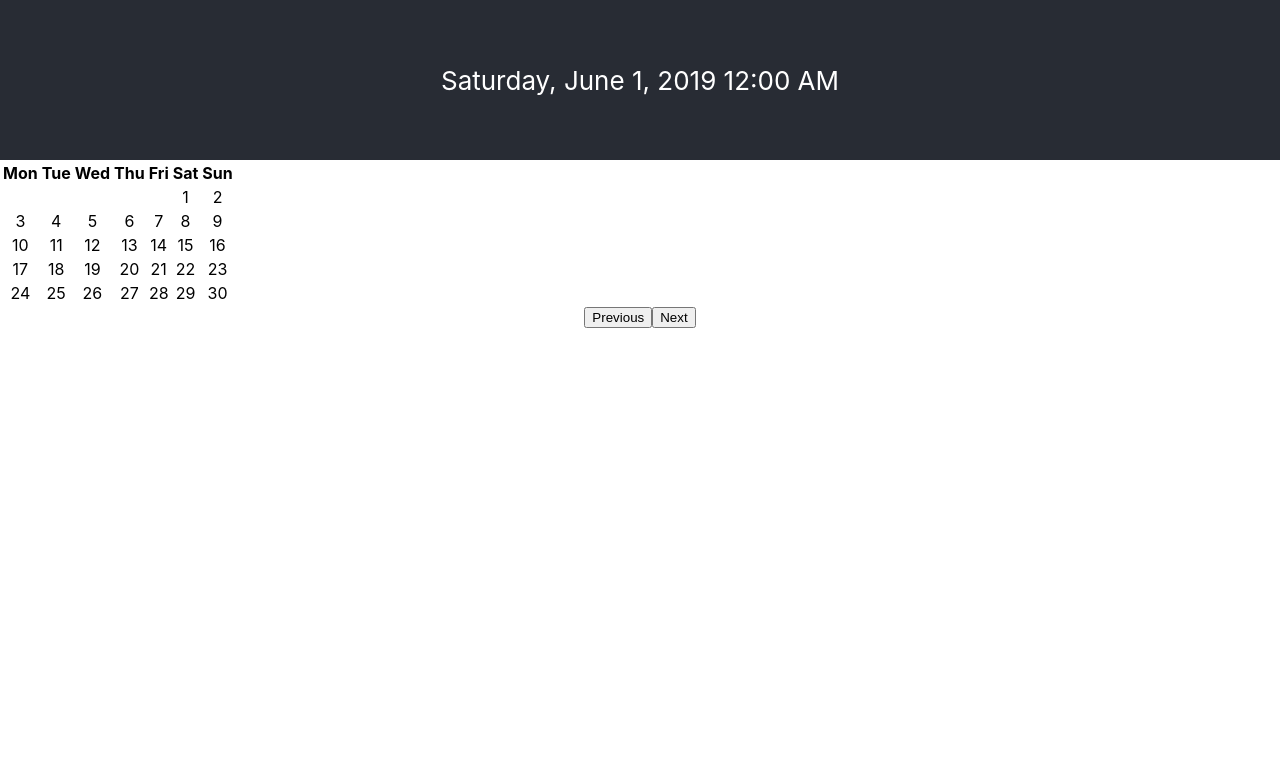
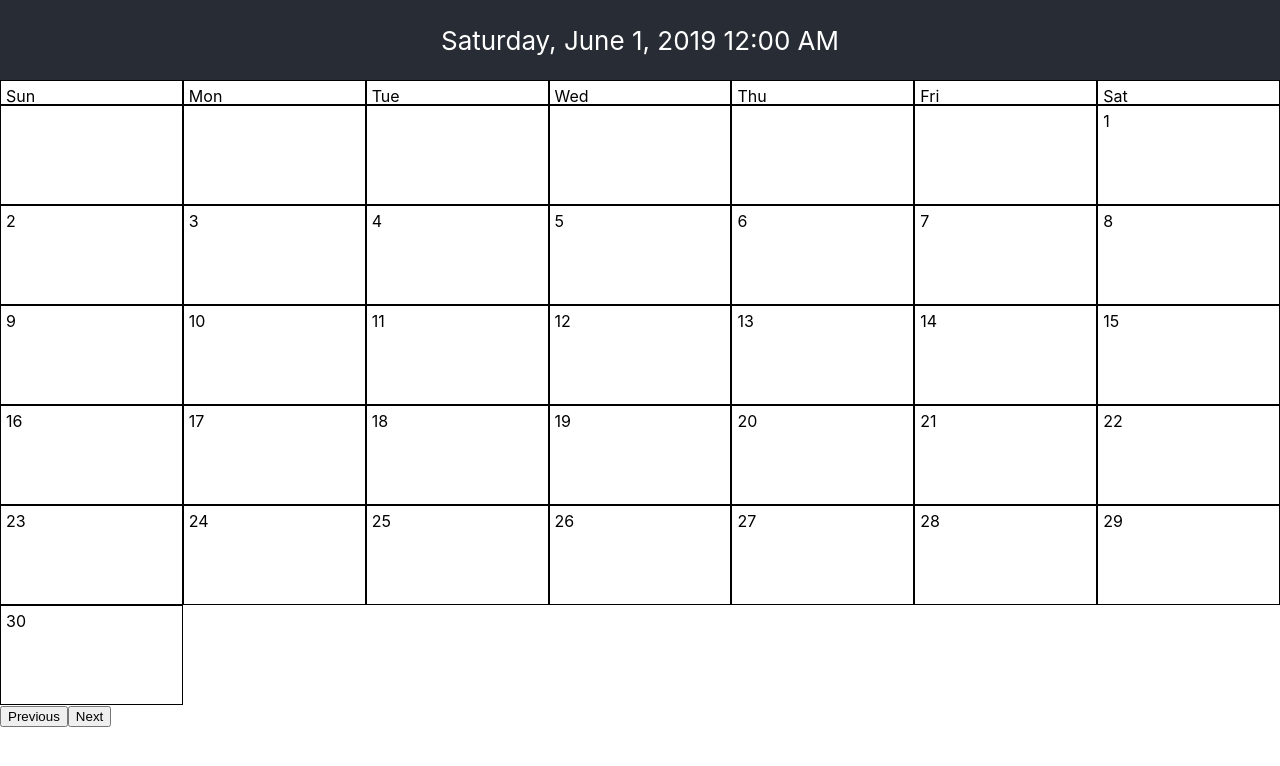
Before and after one commit to leannezhang/calendar, a React (Create React App) app in the folder web_client/: page / in a window 1280 px wide. Shown: the top 766 px of the page. Built offline with nearby package versions, Linux system fonts and the light colour scheme.

Commit message:
Added css grid styling

```diff
--- a/web_client/src/App.css
+++ /dev/null
@@ -1,33 +0,0 @@
-.App {
-  text-align: center;
-}
-
-.App-logo {
-  animation: App-logo-spin infinite 20s linear;
-  height: 40vmin;
-  pointer-events: none;
-}
-
-.App-header {
-  background-color: #282c34;
-  min-height: 20vh;
-  display: flex;
-  flex-direction: column;
-  align-items: center;
-  justify-content: center;
-  font-size: calc(10px + 2vmin);
-  color: white;
-}
-
-.App-link {
-  color: #61dafb;
-}
-
-@keyframes App-logo-spin {
-  from {
-    transform: rotate(0deg);
-  }
-  to {
-    transform: rotate(360deg);
-  }
-}
--- a/web_client/src/App.js
+++ b/web_client/src/App.js
@@ -1,5 +1,4 @@
 import React from "react";
-import "./App.css";
 import { BrowserRouter as Router, Route } from "react-router-dom";
 import CalendarContainer from "./CalendarContainer";
 
--- /dev/null
+++ b/web_client/src/Calendar.css
@@ -0,0 +1,31 @@
+.App-header {
+  background-color: #282c34;
+  min-height: 10vh;
+  display: flex;
+  flex-direction: column;
+  align-items: center;
+  justify-content: center;
+  font-size: calc(10px + 2vmin);
+  color: white;
+}
+
+.calendarContainer {
+  display: grid;
+}
+
+.header {
+  grid-template-columns: repeat(7, 1fr);
+  grid-auto-rows: 25px;
+  display: grid;
+}
+
+.week {
+  grid-auto-rows: 100px;
+  grid-template-columns: repeat(7, 1fr);
+  display: grid;
+}
+
+.day {
+  border: 1px solid black;
+  padding: 5px;
+}
--- a/web_client/src/Calendar.js
+++ b/web_client/src/Calendar.js
@@ -1,16 +1,16 @@
 import React from "react";
-import "./App.css";
+import "./Calendar.css";
 import PropTypes from "prop-types"; // ES6
 
-const DAYS = ["Mon", "Tue", "Wed", "Thu", "Fri", "Sat", "Sun"];
+const DAYS = ["Sun", "Mon", "Tue", "Wed", "Thu", "Fri", "Sat"];
 const OFFSETMAP = {
-  Mon: 0,
-  Tue: 1,
-  Wed: 2,
-  Thu: 3,
-  Fri: 4,
-  Sat: 5,
-  Sun: 6
+  Sun: 0,
+  Mon: 1,
+  Tue: 2,
+  Wed: 3,
+  Thu: 4,
+  Fri: 5,
+  Sat: 6
 };
 
 export default class Calendar extends React.Component {
@@ -63,22 +63,30 @@ export default class Calendar extends React.Component {
 
   _renderHeader() {
     return (
-      <tr>
+      <div className="header">
         {DAYS.map(dayLabel => {
-          return <th key={dayLabel}>{dayLabel}</th>;
+          return (
+            <div className="day" key={dayLabel}>
+              {dayLabel}
+            </div>
+          );
         })}
-      </tr>
+      </div>
     );
   }
 
   _renderWeeks() {
     const weeks = this.state.calendar.map((week, i) => {
       return (
-        <tr key={i}>
+        <div key={i} className="week">
           {week.map((day, i) => {
-            return <td key={i}>{day}</td>;
+            return (
+              <div key={i} className="day">
+                {day}
+              </div>
+            );
           })}
-        </tr>
+        </div>
       );
     });
     return weeks;
@@ -87,10 +95,10 @@ export default class Calendar extends React.Component {
   render() {
     return (
       <div>
-        <table>
+        <div className="calendarContainer">
           {this._renderHeader()}
-          <tbody>{this._renderWeeks()}</tbody>
-        </table>
+          <div>{this._renderWeeks()}</div>
+        </div>
       </div>
     );
   }
--- a/web_client/src/CalendarContainer.js
+++ b/web_client/src/CalendarContainer.js
@@ -1,5 +1,4 @@
 import React from "react";
-import "./App.css";
 import moment from "moment";
 import Calendar from "./Calendar";
 const dateRegex = /(\d{4})\/(\d{1,2})/;
```
Also changed, not shown: 1 other file (tests, documents, lock files or other folders).
